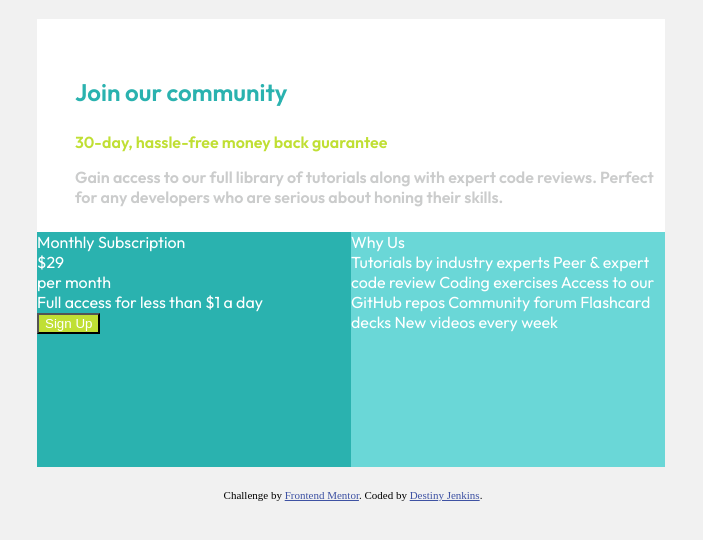
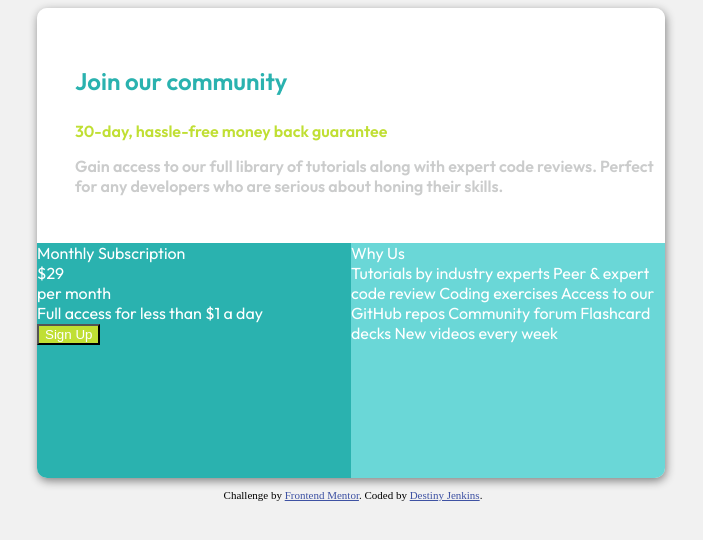
Before and after one commit to Destiny-16/Single-Price-Grid-Component, a plain HTML site: page single-price-grid-component/index.html in a window 1280 px wide. Shown: the whole page, without its empty margins (287-990 px from the left). Drawn offline with Linux system fonts and the light colour scheme.

Commit message:
Update styles.css
added box shadow

```diff
--- a/single-price-grid-component/styles.css
+++ b/single-price-grid-component/styles.css
@@ -16,6 +16,8 @@ button{
   justify-content: center;
   margin-left: 25%;
   font-family: 'Outfit', sans-serif;
+  box-shadow: 1px 3px 10px grey;
+  border-radius: 10px 10px 10px 10px;
 }
 
 .component-bottom{
@@ -28,6 +30,7 @@ button{
   color: white;
   width: 314px;
   height: 235px;
+  border-radius: 0px 0px 0px 10px;
 
 }
 
@@ -36,6 +39,7 @@ button{
   color: white;
   width: 314px;
   height: 235px;
+  border-radius: 0px 0px 10px 0%;
 }
 
 .component-top-description{
@@ -52,8 +56,9 @@ button{
 .component-top{
   background-color: white;
   width: 628px;
-  height: 213px;
+  height: 250px;
   font-weight: 700;
+  border-radius: 10px 10px 0% 0%;
 }
 
 .component-top-title{
```
